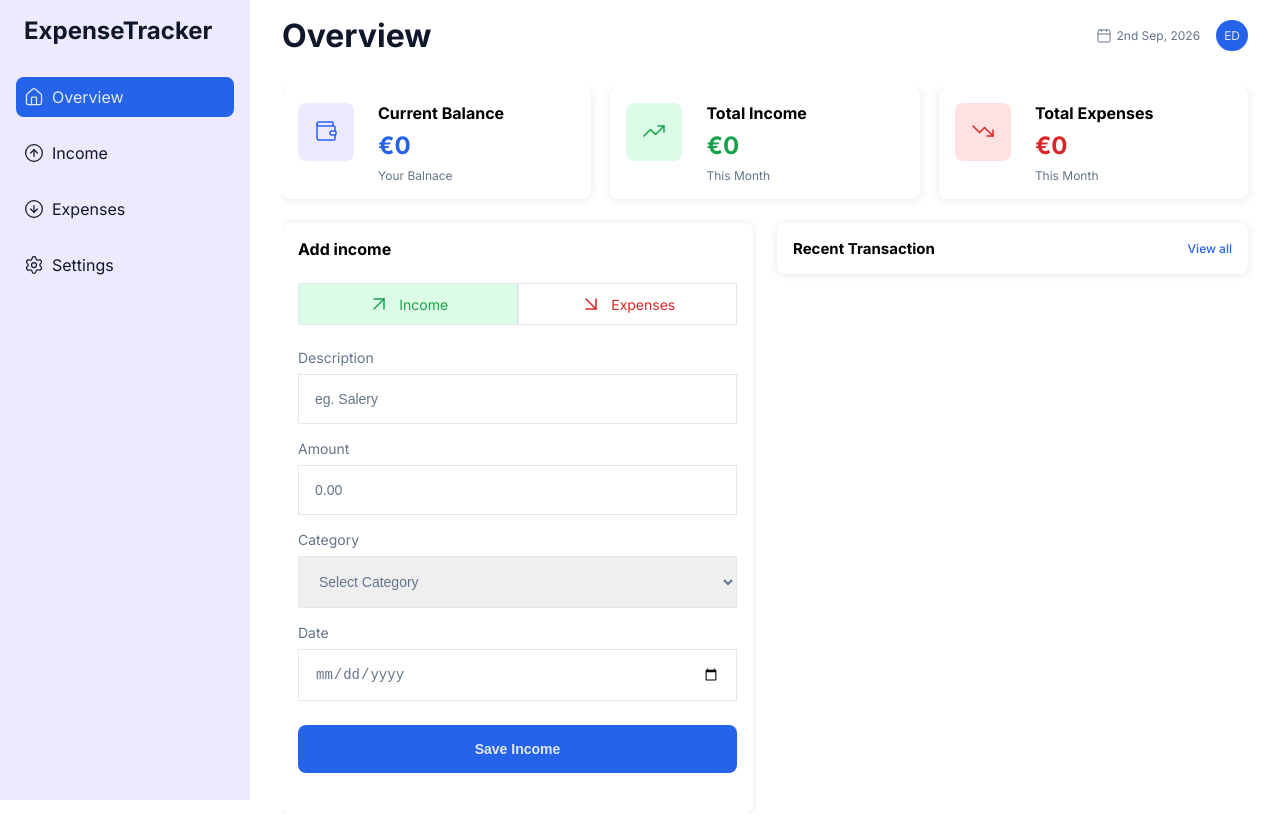
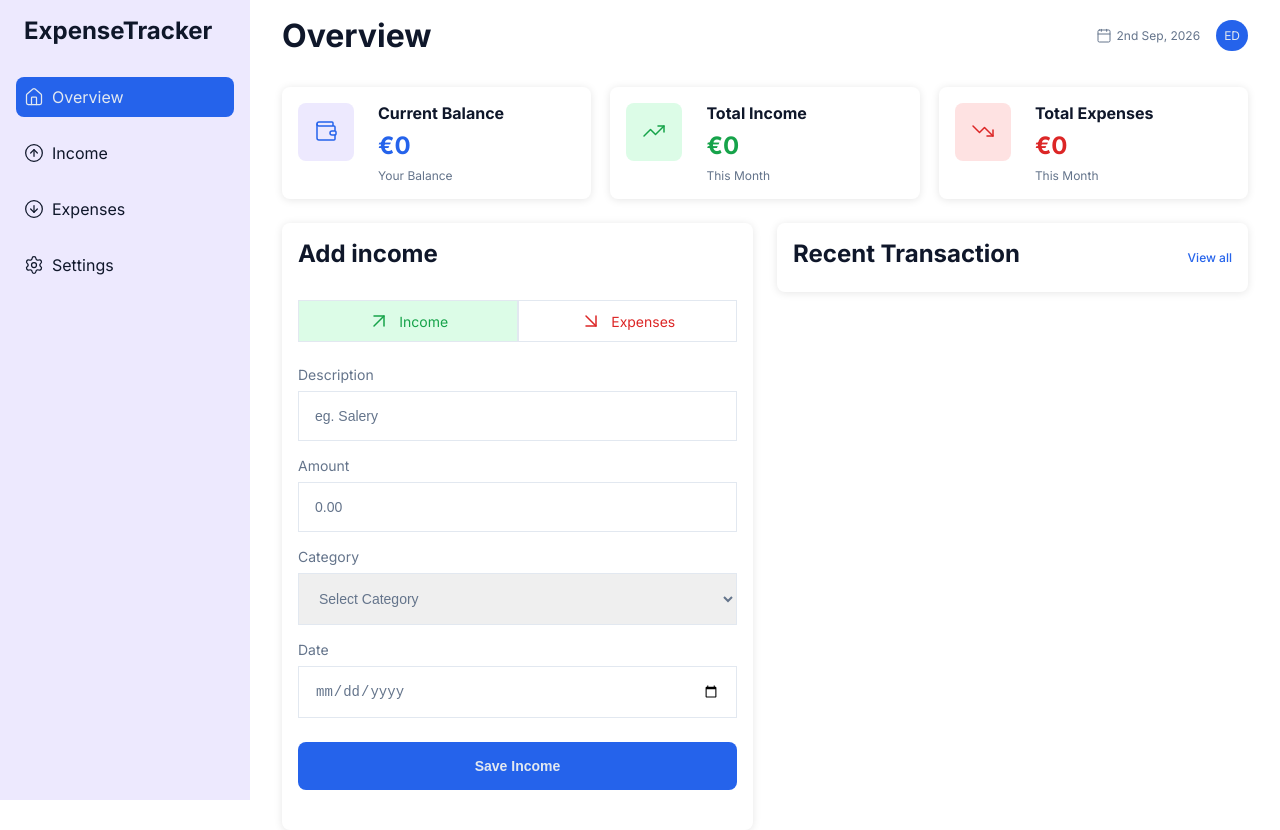
Before and after one commit to edwardshanahan97/expense-tracker, a React (Vite) app: page / in a window 1280 px wide. Built offline with nearby package versions, Linux system fonts and the light colour scheme.

Commit message:
feat: add summary card component and update overview summary to use it

```diff
--- a/src/components/AddTransaction/AddTransaction.css
+++ b/src/components/AddTransaction/AddTransaction.css
@@ -25,8 +25,6 @@
 }
 
 .add-transaction__header .heading-2 {
-  color: var(--color-text-main);
-  font-size: 1.6rem;
   text-align: center;
   justify-self: center;
   flex: 1;
@@ -176,11 +174,7 @@
   }
 
   .add-transaction__header .heading-2 {
-    color: var(--color-text-main);
-    font-size: 1.6rem;
     text-align: left;
-    justify-self: center;
-    flex: 1;
   }
 
   .add-transaction__back {
--- a/src/components/Navbar/Navbar.css
+++ b/src/components/Navbar/Navbar.css
@@ -58,7 +58,6 @@
 
 @media (min-width: 1040px) {
   .navbar {
-    background-color: transparent;
     background-color: var(--color-primary-light);
     border-top: none;
     width: 25rem;
--- /dev/null
+++ b/src/components/SummaryCard/SummaryCard.css
@@ -0,0 +1,19 @@
+.summary-card {
+  background-color: #fff;
+  border-radius: 0.8rem;
+  box-shadow: var(--box-shadow);
+  display: flex;
+  gap: 2.4rem;
+  padding: 1.6rem;
+}
+
+.summary-card__icon {
+  border-radius: 0.8rem;
+  padding: 1.6rem;
+  align-self: flex-start;
+}
+
+.summary-card__message {
+  color: var(--color-text-secondary);
+  font-size: 1.2rem;
+}
--- /dev/null
+++ b/src/components/SummaryCard/SummaryCard.jsx
@@ -0,0 +1,23 @@
+import "./SummaryCard.css";
+
+const SummaryCard = ({ title, amount, text, icon, color, bgColor }) => {
+  return (
+    <div className="summary-card">
+      <div style={{ backgroundColor: bgColor }} className="summary-card__icon">
+        {icon}
+      </div>
+
+      <div className="summary-card__content">
+        <h3 className="heading-3">{title}</h3>
+
+        <h2 style={{ color: color }} className="heading-2">
+          €{amount}
+        </h2>
+
+        <p className="summary-card__message">{text}</p>
+      </div>
+    </div>
+  );
+};
+
+export default SummaryCard;
--- a/src/index.css
+++ b/src/index.css
@@ -27,6 +27,8 @@
 
   --border-color: #e2e8f0;
   --font-family-main: "Inter", sans-serif;
+
+  --box-shadow: 0 1px 8px rgba(0, 0, 0, 0.1);
 }
 
 /* Global */
@@ -66,7 +68,6 @@ main {
   margin-top: 2.4rem;
   padding: 0 1.6rem;
   position: relative;
-  overflow: hidden;
   display: grid;
   gap: 2.4rem;
   padding-bottom: 15rem;
@@ -79,6 +80,18 @@ main {
   font-size: 2.4rem;
   text-transform: capitalize;
   flex: 1;
+}
+
+.heading-3 {
+  color: var(--color-text-primary);
+  font-size: 1.6rem;
+  margin-bottom: 0.8rem;
+}
+
+.heading-2 {
+  color: var(--color-text-primary);
+  font-size: 2.4rem;
+  margin-bottom: 0.8rem;
 }
 
 svg {
--- a/src/pages/Overview/OverviewSummary/OverviewSummary.css
+++ b/src/pages/Overview/OverviewSummary/OverviewSummary.css
@@ -1,65 +1,7 @@
 .overview-summary {
   display: flex;
   flex-direction: column;
-}
-
-.overview-summary__card {
-  background-color: #fff;
-  border-radius: 0.8rem;
-  box-shadow: 0 1px 8px rgba(0, 0, 0, 0.1);
-  display: flex;
   gap: 2.4rem;
-  padding: 1.6rem;
-}
-
-.overview-summary__card:not(:last-child) {
-  margin-bottom: 2.4rem;
-}
-
-.overview-summary__icon {
-  border-radius: 0.8rem;
-  padding: 1.6rem;
-  align-self: flex-start;
-}
-
-.overview-summary__balance .overview-summary__icon {
-  background-color: var(--color-primary-light);
-}
-
-.overview-summary__balance .heading-2 {
-  color: var(--color-primary);
-}
-
-.overview-summary__income .overview-summary__icon {
-  background-color: var(--color-income-light);
-}
-
-.overview-summary__income .heading-2 {
-  color: var(--color-income);
-}
-
-.overview-summary__expense .overview-summary__icon {
-  background-color: var(--color-expenses-light);
-}
-
-.overview-summary__expense .heading-2 {
-  color: var(--color-expenses);
-}
-
-.overview-summary__card .heading-3 {
-  color: var(--color-text-main);
-  font-size: 1.6rem;
-  margin-bottom: 0.8rem;
-}
-
-.overview-summary__card .heading-2 {
-  font-size: 2.4rem;
-  margin-bottom: 0.8rem;
-}
-
-.overview-summary__message {
-  color: var(--color-text-secondary);
-  font-size: 1.2rem;
 }
 
 @media (min-width: 768px) {
@@ -70,11 +12,7 @@
     grid-column: 1 / -1;
   }
 
-  .overview-summary__card {
+  .overview-summary .summary-card {
     flex-basis: 32%;
   }
-
-  .overview-summary__card:not(:last-child) {
-    margin-bottom: 0rem;
-  }
 }
--- a/src/pages/Overview/OverviewSummary/OverviewSummary.jsx
+++ b/src/pages/Overview/OverviewSummary/OverviewSummary.jsx
@@ -1,57 +1,42 @@
-import { Wallet, TrendingUp, TrendingDown } from "lucide-react";
 import "./OverviewSummary.css";
 import { useFinance } from "../../../context/FinanceContext";
+import SummaryCard from "../../../components/SummaryCard/SummaryCard";
+import { Wallet, TrendingUp, TrendingDown } from "lucide-react";
 
 const OverviewSummary = () => {
   const { getBalance, thisMonthIncome, thisMonthExpenses } = useFinance();
-
   const balance = getBalance();
   const totalIncome = thisMonthIncome();
   const totalExpenses = thisMonthExpenses();
 
   return (
     <section className="overview-summary">
-      <div className="overview-summary__card overview-summary__balance">
-        <div className="overview-summary__icon">
-          <Wallet color="var(--color-primary)" strokeWidth={1.5} />
-        </div>
+      <SummaryCard
+        icon={<Wallet color="var(--color-primary)" strokeWidth={1.5} />}
+        title="Current Balance"
+        amount={balance}
+        text="Your Balance"
+        color="var(--color-primary)"
+        bgColor="var(--color-primary-light)"
+      />
 
-        <div className="overview-summary__content">
-          <h3 className="heading-3">Current Balance</h3>
+      <SummaryCard
+        icon={<TrendingUp color="var(--color-income)" strokeWidth={1.5} />}
+        title="Total Income"
+        amount={totalIncome}
+        text="This Month"
+        color="var(--color-income)"
+        bgColor="var(--color-income-light)"
+      />
 
-          <h2 className="heading-2">€{balance}</h2>
-
-          <p className="overview-summary__message">Your Balnace</p>
-        </div>
-      </div>
-
-      <div className="overview-summary__card overview-summary__income">
-        <div className="overview-summary__icon">
-          <TrendingUp color="var(--color-income)" strokeWidth={1.5} />
-        </div>
-
-        <div className="overview-summary__content">
-          <h3 className="heading-3">Total Income</h3>
-
-          <h2 className="heading-2">€{totalIncome}</h2>
-
-          <p className="overview-summary__message">This Month</p>
-        </div>
-      </div>
-
-      <div className="overview-summary__card overview-summary__expense">
-        <div className="overview-summary__icon">
-          <TrendingDown color="var(--color-expenses)" strokeWidth={1.5} />
-        </div>
-
-        <div className="overview-summary__content">
-          <h3 className="heading-3">Total Expenses</h3>
-
-          <h2 className="heading-2">€{totalExpenses}</h2>
-
-          <p className="overview-summary__message">This Month</p>
-        </div>
-      </div>
+      <SummaryCard
+        icon={<TrendingDown color="var(--color-expenses)" strokeWidth={1.5} />}
+        title="Total Expenses"
+        amount={totalExpenses}
+        text="This Month"
+        color="var(--color-expenses)"
+        bgColor="var(--color-expenses-light)"
+      />
     </section>
   );
 };
```
